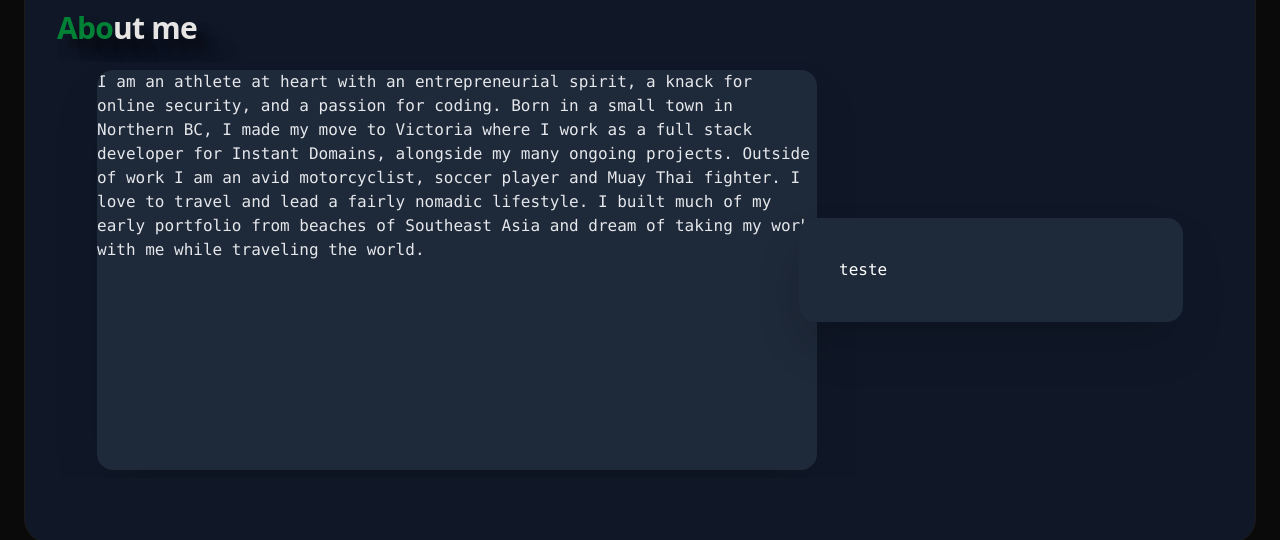
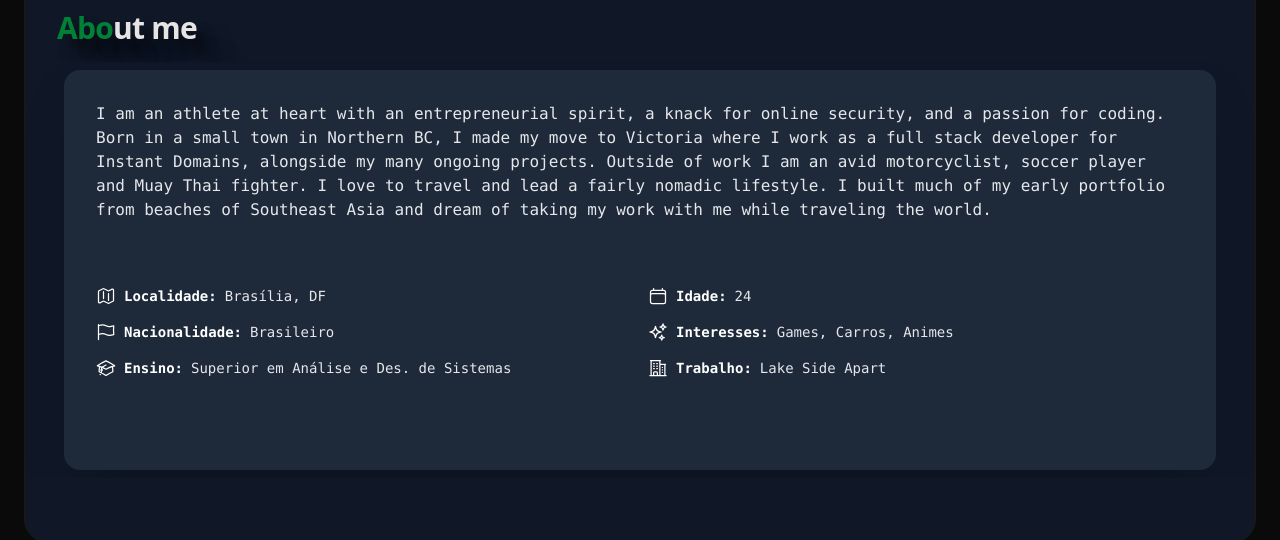
Before and after one commit to Kelder-dasilva/portfolio, a Vue app: page / in a window 1280 px wide. Shown: the part 731-1271 px from the top of the page. Built offline with nearby package versions, Linux system fonts and the light colour scheme.

Commit message:
Adição da listagem do perfil na aba About me

```diff
--- a/src/components/AboutSection.vue
+++ b/src/components/AboutSection.vue
@@ -2,8 +2,8 @@
     <section class="relative w-full bg-gray-900 text-white overflow-hidden px-4 font-mono py-2">
         <div class="flex flex-col md:flex-row items-center justify-center gap-8 max-w-6xl mx-auto ">
 
-            <div class="max-w-180 h-100 bg-gray-800 rounded-2xl overflow-hidden shadow-2xl">
-                <p class="prose prose-sm whitespace-pre-line text-gray-200 sm:prose-base">
+            <div class="max-w-full h-100 bg-gray-800 rounded-2xl overflow-hidden shadow-2xl">
+                <p class="prose prose-sm whitespace-pre-line text-gray-200 sm:prose-base p-8">
                     I am an athlete at heart with
                     an entrepreneurial spirit, a knack for online security, and a passion for coding. Born in a small
                     town in Northern BC, I made my move to Victoria where I work as a full stack developer for Instant
@@ -13,10 +13,74 @@
                     lead a fairly nomadic lifestyle. I built much of my early portfolio from beaches of Southeast Asia
                     and dream of taking my work with me while traveling the world.
                 </p>
-            </div>
 
-            <div class="bg-gray-800 p-10 rounded-2xl shadow-2xl md:ml-[-50px] max-w-sm w-full md:mt-0">
-                teste
+                <ul class="grid grid-cols-1 gap-4 lg:grid-cols-2 p-8">
+                    <li class="col-span-1 flex items-start gap-x-2">
+                        <svg xmlns="http://www.w3.org/2000/svg" fill="none" viewBox="0 0 24 24" stroke-width="1.5"
+                            stroke="currentColor" aria-hidden="true" data-slot="icon" class="size-5 text-white">
+                            <path stroke-linecap="round" stroke-linejoin="round"
+                                d="M9 6.75V15m6-6v8.25m.503 3.498 4.875-2.437c.381-.19.622-.58.622-1.006V4.82c0-.836-.88-1.38-1.628-1.006l-3.869 1.934c-.317.159-.69.159-1.006 0L9.503 3.252a1.125 1.125 0 0 0-1.006 0L3.622 5.689C3.24 5.88 3 6.27 3 6.695V19.18c0 .836.88 1.38 1.628 1.006l3.869-1.934c.317-.159.69-.159 1.006 0l4.994 2.497c.317.158.69.158 1.006 0Z">
+                            </path>
+                        </svg>
+                        <span class="text-xs font-bold text-white sm:text-sm">Localidade:</span>
+                        <span class=" text-xs text-gray-200 sm:text-sm">Brasília, DF</span>
+                    </li>
+
+                    <li class="col-span-1 flex items-start gap-x-2">
+                        <svg xmlns="http://www.w3.org/2000/svg" fill="none" viewBox="0 0 24 24" stroke-width="1.5"
+                            stroke="currentColor" aria-hidden="true" data-slot="icon" class="size-5 text-white">
+                            <path stroke-linecap="round" stroke-linejoin="round"
+                                d="M6.75 3v2.25M17.25 3v2.25M3 18.75V7.5a2.25 2.25 0 0 1 2.25-2.25h13.5A2.25 2.25 0 0 1 21 7.5v11.25m-18 0A2.25 2.25 0 0 0 5.25 21h13.5A2.25 2.25 0 0 0 21 18.75m-18 0v-7.5A2.25 2.25 0 0 1 5.25 9h13.5A2.25 2.25 0 0 1 21 11.25v7.5">
+                            </path>
+                        </svg>
+                        <span class="text-xs font-bold text-white sm:text-sm">Idade:</span>
+                        <span class=" text-xs text-gray-200 sm:text-sm">24</span>
+                    </li>
+
+                    <li class="col-span-1 flex items-start gap-x-2">
+                        <svg xmlns="http://www.w3.org/2000/svg" fill="none" viewBox="0 0 24 24" stroke-width="1.5"
+                            stroke="currentColor" aria-hidden="true" data-slot="icon" class="size-5 text-white">
+                            <path stroke-linecap="round" stroke-linejoin="round"
+                                d="M3 3v1.5M3 21v-6m0 0 2.77-.693a9 9 0 0 1 6.208.682l.108.054a9 9 0 0 0 6.086.71l3.114-.732a48.524 48.524 0 0 1-.005-10.499l-3.11.732a9 9 0 0 1-6.085-.711l-.108-.054a9 9 0 0 0-6.208-.682L3 4.5M3 15V4.5">
+                            </path>
+                        </svg>
+                        <span class="text-xs font-bold text-white sm:text-sm">Nacionalidade:</span>
+                        <span class=" text-xs text-gray-200 sm:text-sm">Brasileiro</span>
+                    </li>
+
+                    <li class="col-span-1 flex items-start gap-x-2">
+                        <svg xmlns="http://www.w3.org/2000/svg" fill="none" viewBox="0 0 24 24" stroke-width="1.5"
+                            stroke="currentColor" aria-hidden="true" data-slot="icon" class="size-5 text-white">
+                            <path stroke-linecap="round" stroke-linejoin="round"
+                                d="M9.813 15.904 9 18.75l-.813-2.846a4.5 4.5 0 0 0-3.09-3.09L2.25 12l2.846-.813a4.5 4.5 0 0 0 3.09-3.09L9 5.25l.813 2.846a4.5 4.5 0 0 0 3.09 3.09L15.75 12l-2.846.813a4.5 4.5 0 0 0-3.09 3.09ZM18.259 8.715 18 9.75l-.259-1.035a3.375 3.375 0 0 0-2.455-2.456L14.25 6l1.036-.259a3.375 3.375 0 0 0 2.455-2.456L18 2.25l.259 1.035a3.375 3.375 0 0 0 2.456 2.456L21.75 6l-1.035.259a3.375 3.375 0 0 0-2.456 2.456ZM16.894 20.567 16.5 21.75l-.394-1.183a2.25 2.25 0 0 0-1.423-1.423L13.5 18.75l1.183-.394a2.25 2.25 0 0 0 1.423-1.423l.394-1.183.394 1.183a2.25 2.25 0 0 0 1.423 1.423l1.183.394-1.183.394a2.25 2.25 0 0 0-1.423 1.423Z">
+                            </path>
+                        </svg>
+                        <span class="text-xs font-bold text-white sm:text-sm">Interesses:</span>
+                        <span class=" text-xs text-gray-200 sm:text-sm">Games, Carros, Animes</span>
+                    </li>
+
+                    <li class="col-span-1 flex items-start gap-x-2">
+                        <svg xmlns="http://www.w3.org/2000/svg" fill="none" viewBox="0 0 24 24" stroke-width="1.5"
+                            stroke="currentColor" aria-hidden="true" data-slot="icon" class="size-5 text-white">
+                            <path stroke-linecap="round" stroke-linejoin="round"
+                                d="M4.26 10.147a60.438 60.438 0 0 0-.491 6.347A48.62 48.62 0 0 1 12 20.904a48.62 48.62 0 0 1 8.232-4.41 60.46 60.46 0 0 0-.491-6.347m-15.482 0a50.636 50.636 0 0 0-2.658-.813A59.906 59.906 0 0 1 12 3.493a59.903 59.903 0 0 1 10.399 5.84c-.896.248-1.783.52-2.658.814m-15.482 0A50.717 50.717 0 0 1 12 13.489a50.702 50.702 0 0 1 7.74-3.342M6.75 15a.75.75 0 1 0 0-1.5.75.75 0 0 0 0 1.5Zm0 0v-3.675A55.378 55.378 0 0 1 12 8.443m-7.007 11.55A5.981 5.981 0 0 0 6.75 15.75v-1.5">
+                            </path>
+                        </svg>
+                        <span class="text-xs font-bold text-white sm:text-sm">Ensino:</span>
+                        <span class=" text-xs text-gray-200 sm:text-sm">Superior em Análise e Des. de Sistemas</span>
+                    </li>
+
+                    <li class="col-span-1 flex items-start gap-x-2">
+                        <svg xmlns="http://www.w3.org/2000/svg" fill="none" viewBox="0 0 24 24" stroke-width="1.5"
+                            stroke="currentColor" aria-hidden="true" data-slot="icon" class="size-5 text-white">
+                            <path stroke-linecap="round" stroke-linejoin="round"
+                                d="M2.25 21h19.5m-18-18v18m10.5-18v18m6-13.5V21M6.75 6.75h.75m-.75 3h.75m-.75 3h.75m3-6h.75m-.75 3h.75m-.75 3h.75M6.75 21v-3.375c0-.621.504-1.125 1.125-1.125h2.25c.621 0 1.125.504 1.125 1.125V21M3 3h12m-.75 4.5H21m-3.75 3.75h.008v.008h-.008v-.008Zm0 3h.008v.008h-.008v-.008Zm0 3h.008v.008h-.008v-.008Z">
+                            </path>
+                        </svg>
+                        <span class="text-xs font-bold text-white sm:text-sm">Trabalho:</span>
+                        <span class=" text-xs text-gray-200 sm:text-sm">Lake Side Apart</span>
+                    </li>
+                </ul>
             </div>
         </div>
     </section>
```
